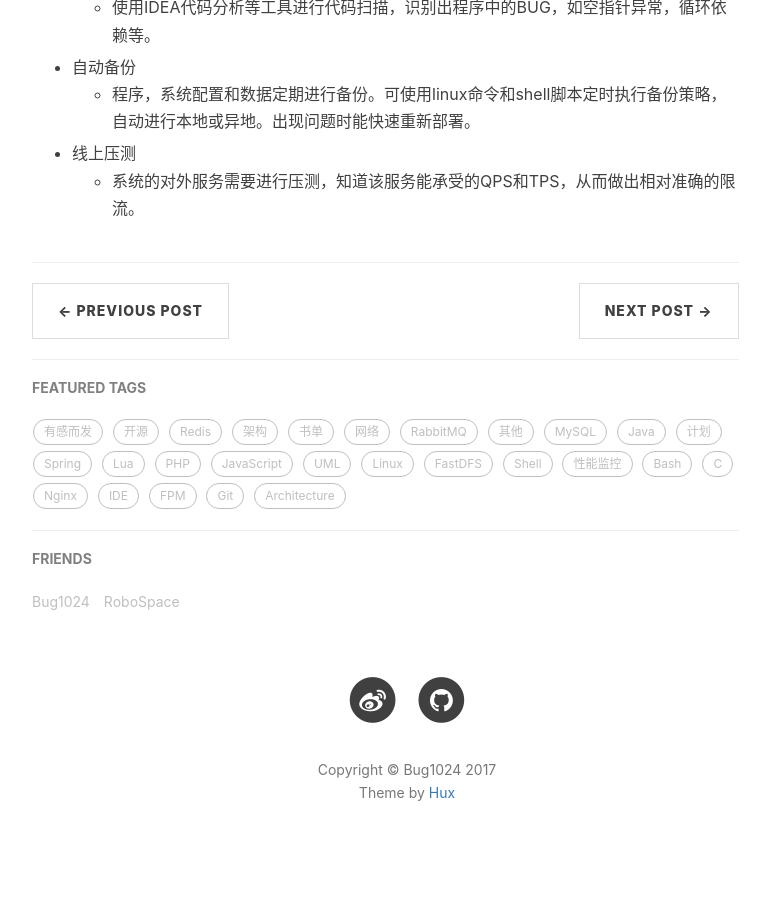
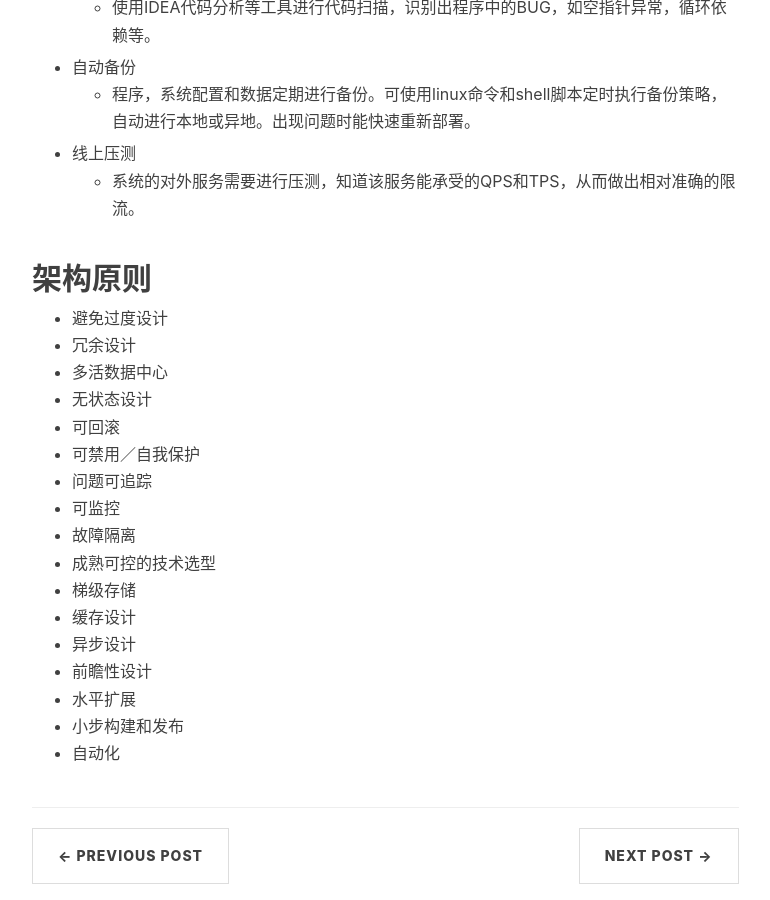
Before and after one commit to bug1024/jeet-blog, a Jekyll site: the page built from _posts/2017-01-08-web-architecture.md, in a window 1280 px wide and 900 px high, scrolled down 4327 px. Shown: the whole window, without its empty margins (233-1003 px from the left). Built offline with Jekyll 4.4.1, drawn with Linux system fonts in a browser that asks for light colours; nearby versions of some CDN libraries; comment, search, counter and statistics services are not loaded; before the commit the page ends 5197 px from its top, so only the background shows below that.

Commit message:
architecture

```diff
--- a/_posts/2017-01-08-web-architecture.md
+++ b/_posts/2017-01-08-web-architecture.md
@@ -104,3 +104,22 @@ tags:
     * 程序，系统配置和数据定期进行备份。可使用linux命令和shell脚本定时执行备份策略，自动进行本地或异地。出现问题时能快速重新部署。
  * 线上压测
     * 系统的对外服务需要进行压测，知道该服务能承受的QPS和TPS，从而做出相对准确的限流。
+
+## 架构原则
+* 避免过度设计
+* 冗余设计
+* 多活数据中心
+* 无状态设计
+* 可回滚
+* 可禁用／自我保护
+* 问题可追踪
+* 可监控
+* 故障隔离
+* 成熟可控的技术选型
+* 梯级存储
+* 缓存设计
+* 异步设计
+* 前瞻性设计
+* 水平扩展
+* 小步构建和发布
+* 自动化
```
